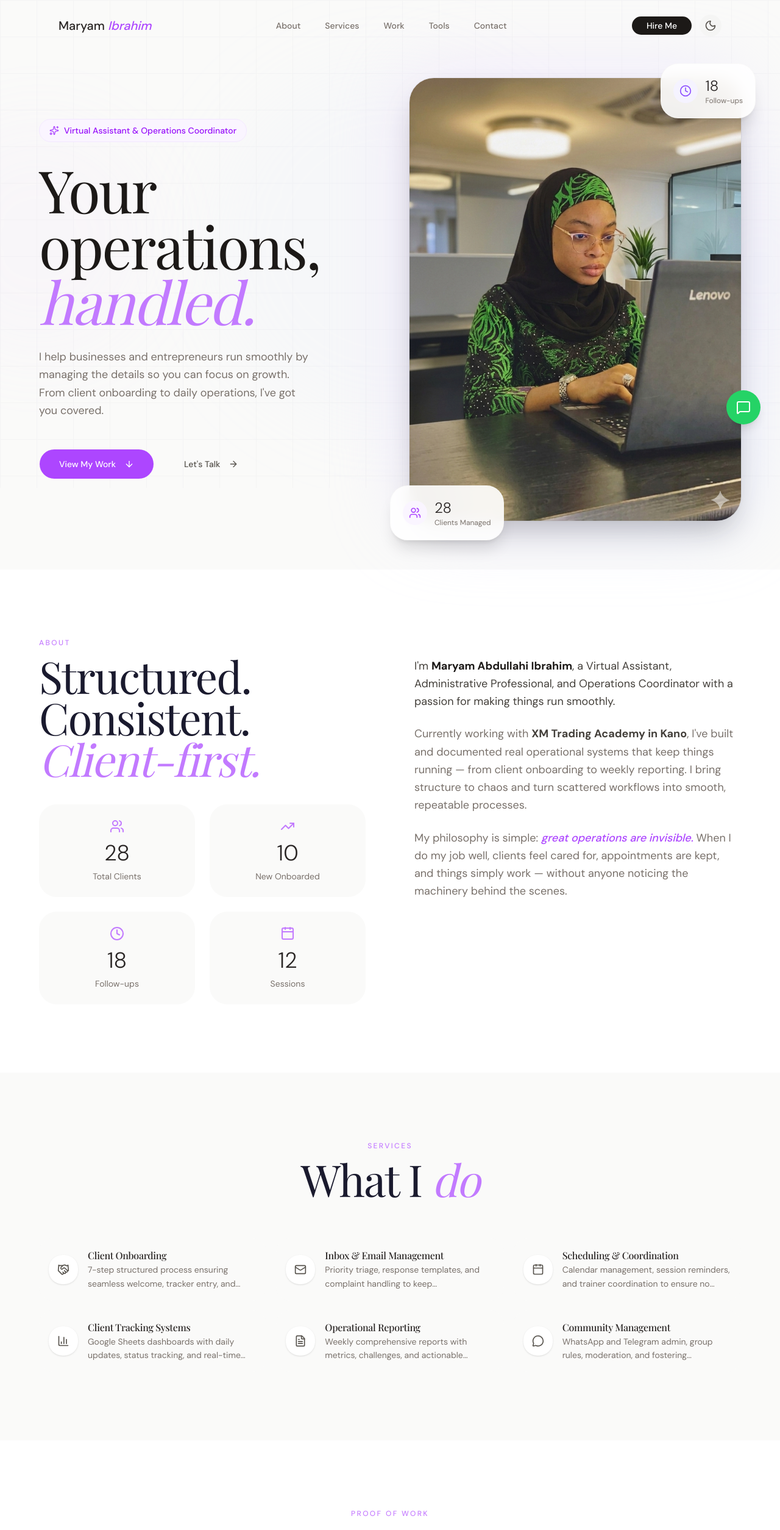
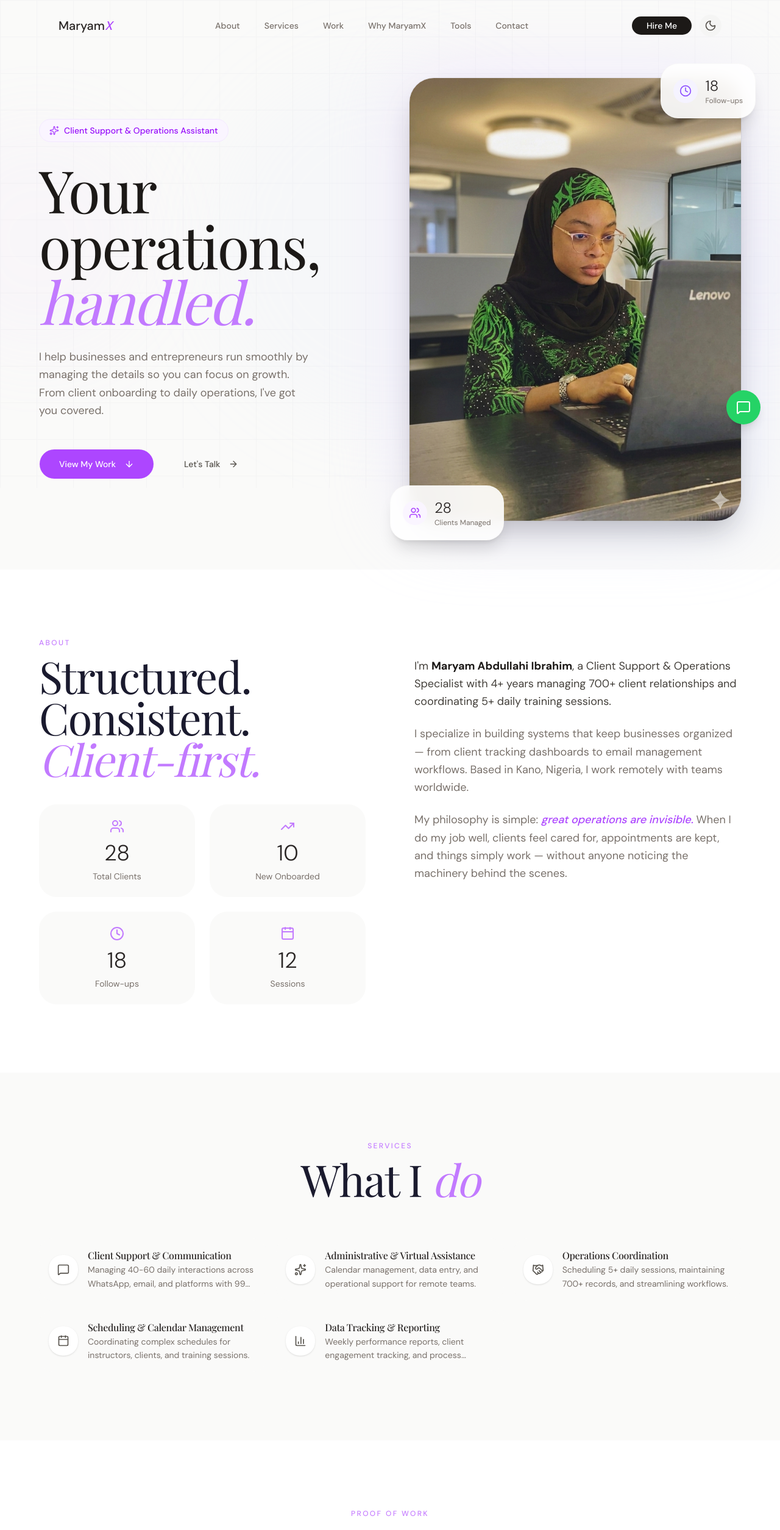
Before and after one commit to Abdulhalim7177/maryam, a Next.js app: page / in a window 1280 px wide. Shown: the top 2509 px of the page at 61% size. Built offline with nearby package versions, Linux system fonts and the light colour scheme.

Commit message:
feat: update title and description for clarity; enhance service offerings and tools section

```diff
--- a/app/layout.tsx
+++ b/app/layout.tsx
@@ -23,8 +23,8 @@ const inter = Inter({
 });
 
 export const metadata: Metadata = {
-  title: "Maryam Abdullahi Ibrahim | Virtual Assistant & Operations Coordinator",
-  description: "Professional Virtual Assistant and Operations Coordinator based in Kano, Nigeria. Specializing in client onboarding, email management, scheduling, and operational systems.",
+  title: "Maryam Ibrahim | Client Support & Operations Specialist",
+  description: "Client Support & Operations Specialist helping businesses and entrepreneurs run smoothly by managing client relations, administrative workflows, and operational systems.",
 };
 
 export default function RootLayout({
--- a/app/page.tsx
+++ b/app/page.tsx
@@ -31,65 +31,65 @@ import {
   Sun,
   Moon,
   ArrowUp,
-  MessageSquare
+  MessageSquare,
+  Layout
 } from "lucide-react";
+
+import { motion, useAnimationControls } from "framer-motion";
 
 const navLinks = [
   { name: "About", href: "#about" },
   { name: "Services", href: "#services" },
   { name: "Work", href: "#work" },
+  { name: "Why MaryamX", href: "#why-hire" },
   { name: "Tools", href: "#tools" },
   { name: "Contact", href: "#contact" },
 ];
 
 const services = [
   {
-    icon: Handshake,
-    title: "Client Onboarding",
-    description: "7-step structured process ensuring seamless welcome, tracker entry, and consistent follow-up for every new client.",
+    icon: MessageSquare,
+    title: "Client Support & Communication",
+    description: "Managing 40-60 daily interactions across WhatsApp, email, and platforms with 99% accuracy.",
   },
   {
-    icon: Mail,
-    title: "Inbox & Email Management",
-    description: "Priority triage, response templates, and complaint handling to keep communications organized and professional.",
+    icon: Sparkles,
+    title: "Administrative & Virtual Assistance",
+    description: "Calendar management, data entry, and operational support for remote teams.",
+  },
+  {
+    icon: Handshake,
+    title: "Operations Coordination",
+    description: "Scheduling 5+ daily sessions, maintaining 700+ records, and streamlining workflows.",
   },
   {
     icon: Calendar,
-    title: "Scheduling & Coordination",
-    description: "Calendar management, session reminders, and trainer coordination to ensure no appointment is missed.",
+    title: "Scheduling & Calendar Management",
+    description: "Coordinating complex schedules for instructors, clients, and training sessions.",
   },
   {
     icon: BarChart3,
-    title: "Client Tracking Systems",
-    description: "Google Sheets dashboards with daily updates, status tracking, and real-time client information at your fingertips.",
-  },
-  {
-    icon: FileText,
-    title: "Operational Reporting",
-    description: "Weekly comprehensive reports with metrics, challenges, and actionable recommendations for continuous improvement.",
-  },
-  {
-    icon: MessageCircle,
-    title: "Community Management",
-    description: "WhatsApp and Telegram admin, group rules, moderation, and fostering engagement across platforms.",
+    title: "Data Tracking & Reporting",
+    description: "Weekly performance reports, client engagement tracking, and process improvement.",
   },
 ];
 
 const tools = [
-  { name: "Google Sheets", category: "Client Tracking", icon: BarChart3 },
-  { name: "Google Calendar", category: "Scheduling", icon: Calendar },
-  { name: "Gmail / Outlook", category: "Email Management", icon: Mail },
-  { name: "WhatsApp", category: "Client Communication", icon: MessageCircle },
-  { name: "Telegram", category: "Community", icon: MessageCircle },
-  { name: "Microsoft Excel", category: "Reporting", icon: FileText },
-  { name: "Zoom / Meet", category: "Virtual Sessions", icon: Zap },
-  { name: "SOP Docs", category: "Process Writing", icon: FileText },
+  { name: "Google Workspace", category: "Gmail, Calendar, Drive, Docs, Sheets", icon: BarChart3 },
+  { name: "Microsoft Office Suite", category: "Excel, Word, PowerPoint", icon: FileText },
+  { name: "CRM Systems", category: "Client Relationship Management", icon: Handshake },
+  { name: "Communication Tools", category: "Zoom, WhatsApp Business", icon: MessageCircle },
+  { name: "Remote Collaboration", category: "Team Coordination", icon: Zap },
+  { name: "Notion", category: "Knowledge Base", icon: FileText },
+  { name: "Slack", category: "Team Chat", icon: MessageSquare },
+  { name: "Trello", category: "Project Management", icon: Layout },
 ];
 
 const workItems = [
   {
     title: "Weekly Operations Report",
     description: "Comprehensive metrics tracking 28 clients, 10 new onboardings, 18 follow-ups, and 12 sessions scheduled within a single week at XM Trading Academy.",
+    demonstrates: ["Organization and data management", "Operational efficiency", "Attention to detail"],
     image: "/images/Screenshot 2026-04-03 164728.png",
     stats: [
       { value: 28, label: "Clients Managed", icon: Users },
@@ -101,27 +101,30 @@ const workItems = [
   {
     title: "Email Management System",
     description: "Structured inbox triage and response system with categorized templates for inquiries, follow-ups, reminders, and complaint resolution.",
+    demonstrates: ["Clear and professional communication", "Inbox organization", "Client relationship tracking"],
     image: "/images/Screenshot 2026-04-03 165131.png",
     tags: ["Inbox Triage", "Templates", "Priority Sorting"],
   },
   {
     title: "Client Onboarding SOP",
     description: "7-step documented process from initial contact to fully onboarded client, including welcome messages and tracker setup.",
+    demonstrates: ["System building", "Process documentation", "Seamless client experience"],
     image: "/images/Screenshot 2026-04-03 164558.png",
     tags: ["7-Step Process", "Welcome Flow", "Documentation"],
   },
   {
     title: "Client Tracking Dashboard",
     description: "Real-time Google Sheets dashboard with daily updates, status tracking, and client information management.",
+    demonstrates: ["Data management", "Real-time reporting", "Attention to detail"],
     image: "/images/Screenshot 2026-03-29 191541.png",
     tags: ["Google Sheets", "Live Dashboard", "Status Tracking"],
   },
 ];
 
 const contactMethods = [
-  { icon: Mail, label: "Email", value: "maryam.operations@gmail.com", href: "mailto:maryam.operations@gmail.com" },
-  { icon: MessageCircle, label: "WhatsApp", value: "+234 803 988 8339", href: "https://wa.me/2348039888339" },
-  { icon: Zap, label: "Telegram", value: "@maryam_va", href: "https://t.me/maryam_va" },
+  { icon: Mail, label: "Email", value: "meeharabdullahi2026@gmai.com", href: "mailto:meeharabdullahi2026@gmai.com" },
+  { icon: Handshake, label: "LinkedIn", value: "maryam-abdullahi-ibrahim", href: "https://linkedin.com/in/maryam-abdullahi-ibrahim" },
+  { icon: Zap, label: "Telegram", value: "@maryam_supportpro", href: "https://t.me/maryam_supportpro" },
   { icon: MapPin, label: "Location", value: "Kano, Nigeria", href: "#" },
 ];
 
@@ -131,6 +134,57 @@ const stats = [
   { value: 18, label: "Follow-ups", icon: Clock },
   { value: 12, label: "Sessions", icon: Calendar },
 ];
+
+function InfiniteMarquee({ items, theme }: { items: typeof tools, theme: 'light' | 'dark' }) {
+  const [isPaused, setIsPaused] = useState(false);
+
+  // Double the items for seamless looping
+  const duplicatedItems = [...items, ...items, ...items];
+
+  return (
+    <div className="relative overflow-hidden w-full py-10">
+      {/* Fade Edges */}
+      <div className={`absolute inset-y-0 left-0 w-32 z-10 pointer-events-none ${theme === 'dark' ? 'bg-gradient-to-r from-[#0f0f12] to-transparent' : 'bg-gradient-to-r from-[#fafaf9] to-transparent'}`} />
+      <div className={`absolute inset-y-0 right-0 w-32 z-10 pointer-events-none ${theme === 'dark' ? 'bg-gradient-to-l from-[#0f0f12] to-transparent' : 'bg-gradient-to-l from-[#fafaf9] to-transparent'}`} />
+
+      <motion.div
+        className="flex gap-8 w-max"
+        animate={{
+          x: ["0%", "-33.33%"],
+        }}
+        transition={{
+          x: {
+            repeat: Infinity,
+            repeatType: "loop",
+            duration: 30,
+            ease: "linear",
+          },
+        }}
+        style={{
+          animationPlayState: isPaused ? "paused" : "running"
+        }}
+        onHoverStart={() => setIsPaused(true)}
+        onHoverEnd={() => setIsPaused(false)}
+      >
+        {duplicatedItems.map((tool, i) => {
+          const Icon = tool.icon;
+          return (
+            <div
+              key={i}
+              className={`flex-shrink-0 w-64 p-8 rounded-3xl text-center border transition-all duration-300 ${theme === 'dark' ? 'bg-[#18181b] border-white/5 hover:border-purple-500/50 hover:bg-[#27272a]' : 'bg-white border-stone-200 hover:border-purple-200 hover:shadow-xl hover:shadow-purple-500/5'}`}
+            >
+              <div className={`w-16 h-16 rounded-2xl flex items-center justify-center mx-auto mb-4 shadow-sm ${theme === 'dark' ? 'bg-[#0f0f12]' : 'bg-stone-50'}`}>
+                <Icon className={`w-8 h-8 ${theme === 'dark' ? 'text-purple-400' : 'text-purple-500'}`} />
+              </div>
+              <h3 className={`font-semibold text-lg mb-2 transition-colors duration-300 ${theme === 'dark' ? 'text-white' : 'text-stone-800'}`}>{tool.name}</h3>
+              <p className={`text-xs transition-colors duration-300 uppercase tracking-wider font-medium ${theme === 'dark' ? 'text-stone-500' : 'text-stone-400'}`}>{tool.category}</p>
+            </div>
+          );
+        })}
+      </motion.div>
+    </div>
+  );
+}
 
 function AnimatedCounter({ target }: { target: number }) {
   const [count, setCount] = useState(0);
@@ -308,7 +362,7 @@ export default function Portfolio() {
       <nav className={`fixed top-0 left-0 right-0 z-50 transition-all duration-500 ${isScrolled ? theme === 'dark' ? "bg-[#0f0f12]/70 backdrop-blur-xl shadow-sm py-4" : "bg-white/70 backdrop-blur-xl shadow-sm py-4" : "bg-transparent py-6"}`}>
         <div className="max-w-6xl mx-auto px-8 flex items-center justify-between">
           <a href="#" className={`text-xl font-medium transition-colors duration-300 ${theme === 'dark' ? 'text-white' : 'text-stone-800'}`}>
-            Maryam <span className="text-purple-500 italic">Ibrahim</span>
+            Maryam<span className="text-purple-500 italic">X</span>
           </a>
           <div className="hidden md:flex items-center gap-10">
             {navLinks.map((link) => (
@@ -373,7 +427,7 @@ export default function Portfolio() {
           <div className={`space-y-8 transition-all duration-700 ${mounted ? 'opacity-100 translate-y-0' : 'opacity-0 translate-y-8'}`}>
             <div className={`inline-flex items-center gap-2 px-4 py-2 rounded-full border transition-colors duration-300 ${theme === 'dark' ? 'bg-purple-900/20 border-purple-800' : 'bg-purple-50 border-purple-100'}`}>
               <Sparkles className="w-4 h-4 text-purple-500" />
-              <span className={`text-sm font-medium transition-colors duration-300 ${theme === 'dark' ? 'text-purple-300' : 'text-purple-600'}`}>Virtual Assistant & Operations Coordinator</span>
+              <span className={`text-sm font-medium transition-colors duration-300 ${theme === 'dark' ? 'text-purple-300' : 'text-purple-600'}`}>Client Support & Operations Assistant</span>
             </div>
 
             <h1 className={`text-7xl lg:text-8xl font-light leading-[0.95] tracking-tight transition-colors duration-300 ${theme === 'dark' ? 'text-white' : 'text-stone-900'}`} style={{ fontFamily: "var(--font-heading)" }}>
@@ -467,10 +521,10 @@ export default function Portfolio() {
 
             <div className="space-y-6 pt-8">
               <p className={`text-lg leading-relaxed transition-colors duration-300 ${theme === 'dark' ? 'text-stone-300' : 'text-stone-700'}`}>
-                I&apos;m <strong className={theme === 'dark' ? 'text-white' : 'text-stone-900'}>Maryam Abdullahi Ibrahim</strong>, a Virtual Assistant, Administrative Professional, and Operations Coordinator with a passion for making things run smoothly.
+                I&apos;m <strong className={theme === 'dark' ? 'text-white' : 'text-stone-900'}>Maryam Abdullahi Ibrahim</strong>, a Client Support & Operations Specialist with 4+ years managing 700+ client relationships and coordinating 5+ daily training sessions.
               </p>
               <p className={`text-lg leading-relaxed transition-colors duration-300 ${theme === 'dark' ? 'text-stone-400' : 'text-stone-500'}`}>
-                Currently working with <strong className={theme === 'dark' ? 'text-stone-300' : 'text-stone-700'}>XM Trading Academy in Kano</strong>, I&apos;ve built and documented real operational systems that keep things running — from client onboarding to weekly reporting. I bring structure to chaos and turn scattered workflows into smooth, repeatable processes.
+                I specialize in building systems that keep businesses organized — from client tracking dashboards to email management workflows. Based in Kano, Nigeria, I work remotely with teams worldwide.
               </p>
               <p className={`text-lg leading-relaxed transition-colors duration-300 ${theme === 'dark' ? 'text-stone-400' : 'text-stone-500'}`}>
                 My philosophy is simple: <em className="text-purple-500 font-medium">great operations are invisible.</em> When I do my job well, clients feel cared for, appointments are kept, and things simply work — without anyone noticing the machinery behind the scenes.
@@ -545,7 +599,21 @@ export default function Portfolio() {
                   <div className="flex items-start gap-4 mb-4">
                     <h3 className={`text-2xl font-medium transition-colors duration-300 ${theme === 'dark' ? 'text-white' : 'text-stone-800'}`} style={{ fontFamily: "var(--font-heading)" }}>{item.title}</h3>
                   </div>
-                  <p className={`mb-6 leading-relaxed transition-colors duration-300 ${theme === 'dark' ? 'text-stone-400' : 'text-stone-500'}`}>{item.description}</p>
+                  <p className={`mb-4 leading-relaxed transition-colors duration-300 ${theme === 'dark' ? 'text-stone-400' : 'text-stone-500'}`}>{item.description}</p>
+
+                  {item.demonstrates && (
+                    <div className="mb-6 space-y-1">
+                      <p className={`text-xs font-semibold uppercase tracking-wider ${theme === 'dark' ? 'text-purple-400' : 'text-purple-600'}`}>What this demonstrates:</p>
+                      <ul className={`text-sm space-y-1 transition-colors duration-300 ${theme === 'dark' ? 'text-stone-400' : 'text-stone-500'}`}>
+                        {item.demonstrates.map((point, idx) => (
+                          <li key={idx} className="flex items-center gap-2">
+                            <div className="w-1 h-1 rounded-full bg-purple-400" />
+                            {point}
+                          </li>
+                        ))}
+                      </ul>
+                    </div>
+                  )}
 
                   {item.stats && (
                     <div className="grid grid-cols-4 gap-4">
@@ -583,26 +651,43 @@ export default function Portfolio() {
         <div className="max-w-6xl mx-auto">
           <div className="text-center mb-16">
             <SectionLabel>Tools</SectionLabel>
+            <h2 className={`text-5xl lg:text-7xl font-light leading-[0.95] tracking-tight transition-colors duration-300 mb-6 ${theme === 'dark' ? 'text-white' : ''}`} style={{ fontFamily: "var(--font-heading)" }}>
+              What I <span className="italic text-purple-400">use</span>
+            </h2>
+            <p className={`text-lg transition-colors duration-300 ${theme === 'dark' ? 'text-stone-400' : 'text-stone-500'}`}>
+              Tools I use to manage client communication, operations, and workflow efficiently.
+            </p>
+          </div>
+
+          <InfiniteMarquee items={tools} theme={theme} />
+        </div>
+      </section>
+
+      {/* Why Work With Me Section */}
+      <section id="why-hire" className={`py-28 px-8 transition-colors duration-500 ${theme === 'dark' ? 'bg-[#0f0f12]' : 'bg-stone-50'}`}>
+        <div className="max-w-6xl mx-auto">
+          <div className="text-center mb-16">
+            <SectionLabel>Value</SectionLabel>
             <h2 className={`text-5xl lg:text-7xl font-light leading-[0.95] tracking-tight transition-colors duration-300 ${theme === 'dark' ? 'text-white' : ''}`} style={{ fontFamily: "var(--font-heading)" }}>
-              What I <span className="italic text-purple-400">use</span>
+              Why Work <span className="italic text-purple-400">With Me</span>
             </h2>
           </div>
 
-          <div className="grid grid-cols-2 md:grid-cols-4 gap-4">
-            {tools.map((tool, i) => {
-              const Icon = tool.icon;
-              return (
-                <div key={i} className={`p-6 rounded-2xl text-center hover:shadow-lg hover:shadow-purple-500/10 transition-all duration-300 hover:-translate-y-1 cursor-default group ${theme === 'dark' ? 'bg-[#27272a]/80 hover:bg-[#27272a]' : 'bg-stone-50/80 hover:bg-white'}`}>
-                  <div className="relative z-10">
-                    <div className={`w-14 h-14 rounded-xl flex items-center justify-center mx-auto mb-4 transition-all duration-300 group-hover:scale-110 ${theme === 'dark' ? 'bg-[#18181b]' : 'bg-white shadow-sm group-hover:shadow-md'}`}>
-                      <Icon className={`w-7 h-7 ${theme === 'dark' ? 'text-purple-400' : 'text-purple-500'}`} />
-                    </div>
-                    <h3 className={`font-medium mb-2 transition-colors duration-300 ${theme === 'dark' ? 'text-white' : 'text-stone-700'}`}>{tool.name}</h3>
-                    <Badge variant="outline" className={`text-xs rounded-full transition-colors duration-300 ${theme === 'dark' ? 'border-stone-600 text-stone-400' : 'border-stone-200 text-stone-500'}`}>{tool.category}</Badge>
-                  </div>
+          <div className="grid md:grid-cols-2 lg:grid-cols-4 gap-6">
+            {[
+              { title: "Organization", desc: "Strong organizational and multitasking skills to keep your business on track." },
+              { title: "Communication", desc: "Clear and professional communication across all client touchpoints." },
+              { title: "Scalability", desc: "Ability to manage high-volume client interactions without losing quality." },
+              { title: "Reliability", desc: "Detail-oriented and reliable in fast-paced, demanding environments." }
+            ].map((item, i) => (
+              <div key={i} className={`p-8 rounded-3xl transition-all duration-300 ${theme === 'dark' ? 'bg-[#18181b] hover:bg-[#27272a]' : 'bg-white hover:shadow-xl hover:shadow-purple-500/5'}`}>
+                <div className="w-12 h-12 rounded-2xl bg-purple-500/10 flex items-center justify-center mb-6 text-purple-500">
+                  <CheckCircle2 className="w-6 h-6" />
                 </div>
-              );
-            })}
+                <h3 className={`text-xl font-medium mb-3 transition-colors duration-300 ${theme === 'dark' ? 'text-white' : 'text-stone-800'}`} style={{ fontFamily: "var(--font-heading)" }}>{item.title}</h3>
+                <p className={`leading-relaxed transition-colors duration-300 ${theme === 'dark' ? 'text-stone-400' : 'text-stone-500'}`}>{item.desc}</p>
+              </div>
+            ))}
           </div>
         </div>
       </section>
@@ -703,7 +788,7 @@ export default function Portfolio() {
       {/* Footer */}
       <footer className={`py-10 px-8 border-t transition-colors duration-300 ${theme === 'dark' ? 'border-white/10' : 'border-stone-100'}`}>
         <div className={`max-w-6xl mx-auto text-center transition-colors duration-300 ${theme === 'dark' ? 'text-stone-500' : 'text-stone-400'}`}>
-          <p className="text-sm">© 2026 Maryam Abdullahi Ibrahim · Virtual Assistant & Operations Coordinator · Kano, Nigeria</p>
+          <p className="text-sm">© 2026 Maryam Ibrahim · Client Support & Operations Specialist · Kano, Nigeria</p>
         </div>
       </footer>
 
```
